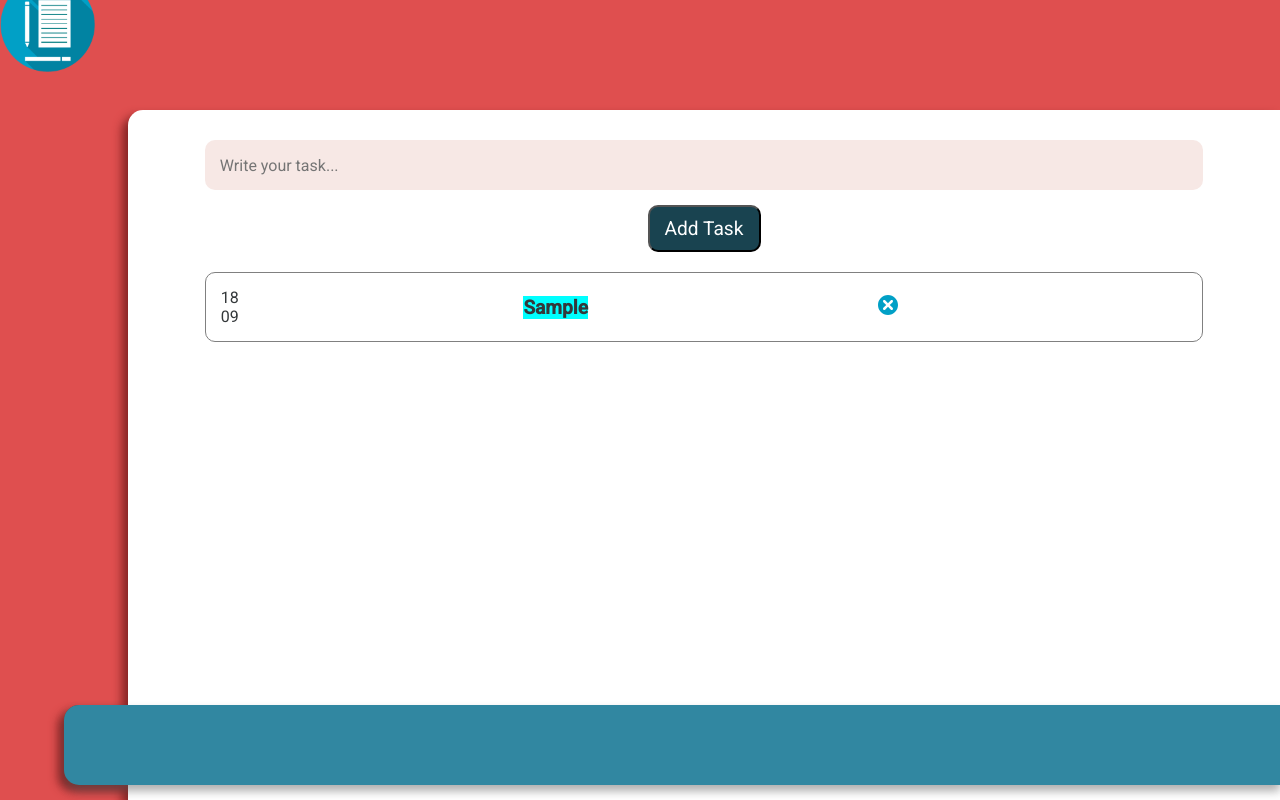
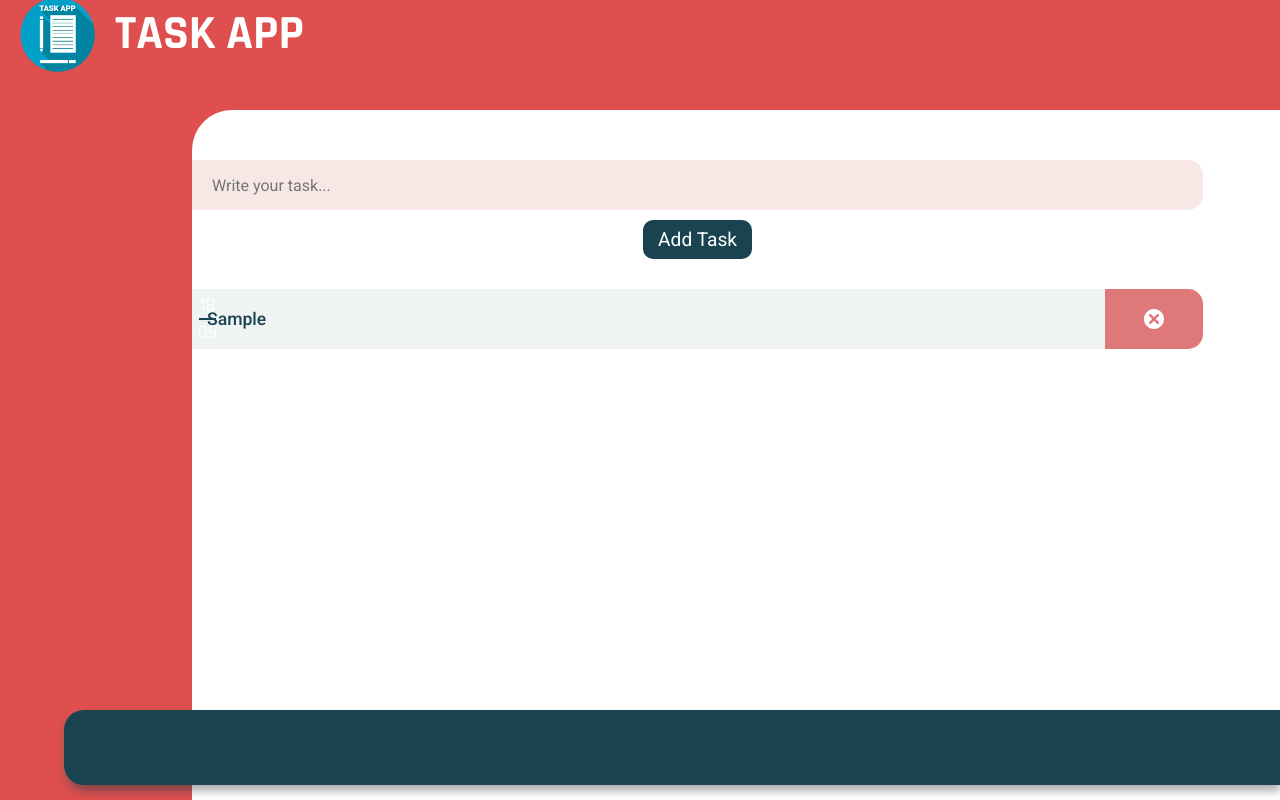
Before and after one commit to saveasfabri/task-app, a React (Create React App) app: page / in a window 1280 px wide. Both pictures are taken after typing "Sample" into the empty fields and a click on the button "Add Task". Built offline with nearby package versions, Linux system fonts and the light colour scheme.

Commit message:
:sparkles: Add: details css

```diff
--- a/public/index.html
+++ b/public/index.html
@@ -5,7 +5,7 @@
     <link rel="icon" href="%PUBLIC_URL%/favicon.ico" />
     <link rel="preconnect" href="https://fonts.googleapis.com">
     <link rel="preconnect" href="https://fonts.gstatic.com" crossorigin>
-    <link href="https://fonts.googleapis.com/css2?family=Roboto:wght@400;500&display=swap" rel="stylesheet">
+    <link href="https://fonts.googleapis.com/css2?family=Roboto:wght@400;500&family=Rajdhani:wght@400;500;600;700&display=swap" rel="stylesheet">
     <meta name="viewport" content="width=device-width, initial-scale=1" />
     <meta name="theme-color" content="#000000" />
     <meta
--- a/src/App.js
+++ b/src/App.js
@@ -8,15 +8,18 @@ function App() {
   return (
     <div className="App">
       <header>
-        <img className="app-logo" src={logo} alt="logo" />
+        <img className="logo" src={logo} alt="logo" />
+        <h1 className='title-App'>TASK APP</h1>
       </header>
+
       <main>
         <TaskList />
       </main>
+
       <footer>
         <div className="bg-footer-1"/>
+      </footer>
 
-      </footer>
       <div className="bg-footer-2"/>
     </div>
   );
--- a/src/components/Task.js
+++ b/src/components/Task.js
@@ -9,9 +9,9 @@ const Task = ({ id, title, dayDate, monthDate, completed, deleteTask }) => {
         <p className='monthDate'>{monthDate}</p>
       </div>
       <h2 className='title-task'>{title}</h2>
-      <div onClick={()=>deleteTask(id)}>
+      <div className='icon-delete-task' onClick={()=>deleteTask(id)}>
 
-        <TiDelete className='icon-delete'/>
+        <TiDelete className='icon'/>
 
       </div>
       <p>{completed}</p>
--- a/src/components/TaskForm.js
+++ b/src/components/TaskForm.js
@@ -8,14 +8,20 @@ const TaskForm = ({sendTask}) => {
   const dayDate = new Date();
   const monthDate = new Date();
 
-  // WIP - handleChange
   const handleChange = (event) => {
-    setInput(event.target.value)
+
+    const Input = event.target.value;
+    function capitalizeTheFirstLetter(input) {
+      return input.charAt(0).toUpperCase() + input.slice(1).toLowerCase();
+    }
+    capitalizeTheFirstLetter(Input)
+
+    setInput(capitalizeTheFirstLetter(Input))
     /* console.log("🚀 ~ handleChange ~ event", event)
     console.log("🚀 ~ handleChange ~ event.target", event.target)
     console.log("🚀 ~ handleChange ~ event.target.value", event.target.value) */
   }
-  // WIP - handleSubmit
+
   const handleSubmit = (event) => {
     event.preventDefault();
     /* console.log("🚀 ~ handleSubmit ~ event", event) */
@@ -34,7 +40,7 @@ const TaskForm = ({sendTask}) => {
     <form className="form" onSubmit={handleSubmit}>
       <input
         className="input-form"
-        maxlength="20"
+        maxLength="30"
         type="text"
         name="text"
         placeholder="Write your task..."
--- a/src/styles/_App.scss
+++ b/src/styles/_App.scss
@@ -24,26 +24,39 @@
     display: flex;
     align-items: center;
 
-    .app-logo {
-      width: 95px;
-      height: 95px;
+    .logo {
+      width: 75px;
+      height: 75px;
+      margin-left: 20px;
+    };
+    .title-App {
+      color: #fff;
+      font-family: 'Rajdhani', sans-serif;
+      font-size: 3em;
+      margin-left: 20px
     };
   };
   main {
     grid-area: main;
-    width: 90%;
+    width: 85%;
     height: 100%;
-    padding: 0 6vw;
-    border-radius: 15px 0 0 0 ;
+    padding: 0 6vw 0 0;
+    border-radius: 40px 0 0 0 ;
     background-color: #fff;
-    box-shadow: -6px 6px 10px rgb(133, 36, 36);
     justify-self: flex-end;
     z-index: 1;
+    .title-taskList {
+      color: #df4f4f;
+      font-size: 1.3em;
+      font-weight: 200;
+      margin-top: 30px;
+      margin-left: 25px
+    }
   };
   footer{
     position: fixed;
     width: 95%;
-    height: 80px;
+    height: 75px;
     bottom: 15px;
     border-radius: 15px 0 0 15px;
     justify-self: flex-end;
@@ -56,21 +69,21 @@
       position:absolute;
       width: 100%;
       height: 100%;
-      border-radius: 15px 0 0 15px;
-      background-color: #3187a1;
-      box-shadow: 0px 6px 10px rgba(87, 87, 87, 0.486);
+      border-radius: 20px 0 0 20px;
+      background-color: #194350;
+      box-shadow: 0px 6px 8px rgba(87, 87, 87, 0.486);
     };
   };
   .bg-footer-2 {//para lograr somgra bajo el main
     position: fixed;
-    width: 95%;
-    height: 80px;
+    width: 94%;
+    height: 74px;
     bottom: 15px;
-    border-radius: 15px 0 0 15px;
+    border-radius: 20px 0 0 20px;
     justify-self: flex-end;
     align-self: flex-start;
     background-color: #9b2d14;
-    box-shadow: -6px 6px 10px rgb(133, 36, 36);
+    box-shadow: -6px 6px 6px rgba(133, 36, 36, 0.438);
   };
 };
 
--- a/src/styles/_Task.scss
+++ b/src/styles/_Task.scss
@@ -1,29 +1,59 @@
 @import "variables";
 
 .task {
+  position: relative;
   width: 100%;
-  border: 1px solid grey;
-  padding: 15px;
-  border-radius: 10px;
-  margin-top: 20px;
+  height: 60px;
+  border-radius: 0 15px 15px 0;
+  margin-top: 30px;
+  background-color: #19435010;
   display: flex;
   align-items: center;
   justify-content: space-between;
 
   .date-form {
-    color:blue; height: 100%;
+    position: absolute;
+    left: -35px;
+    width: 10%;
+    height: 100%;
     display: flex;
     flex-direction: column;
     align-items: center;
-  }
+    justify-content: center;
+    z-index: 2;
+    .dayDate {
+      color: #fff;
+      font-size: 1.2em;
+      font-weight: 500;
+      font-family: 'Rajdhani', sans-serif;
+    border-bottom: 2px solid #194350;
+    }
+    .monthDate {
+      color: #fff;
+      font-size: 1.2em;
+      font-weight: 500;
+      font-family: 'Rajdhani', sans-serif;
+    }
+  };
   .title-task {
+    width: 90%;
+    color: #194350;
+    font-size: 1.1em;
+    font-weight: 500;
+    margin: 15px;
+    overflow-wrap: anywhere;
+  };
+  .icon-delete-task {
+    width: 10%;
     height: 100%;
-    font-size: 1.2em;
-    background-color: aqua;
-    flex-wrap: wrap;
-  }
-  .icon-delete {
-    font-size: 30px;
-    fill: $sky-blue;
+    border-radius: 0 15px 15px 0;
+    background-color: #df7979;
+    display: flex;
+    justify-content: center;
+    align-items: center;
+    .icon {
+      font-size: 30px;
+      fill: #fff;
+    };
   };
 };
--- a/src/styles/_TaskForm.scss
+++ b/src/styles/_TaskForm.scss
@@ -10,19 +10,24 @@
     height: 50px;
     font-size: 1em;
     color: #476b75;
-    padding: 0 15px;
-    border-radius: 10px;
+    padding: 0 20px;
+    border-radius:  0 15px 15px 0;
     border: none;
-    margin-top: 30px;
+    margin-top: 50px;
     background-color: #f7e8e5;
+    &:focus {
+      outline: none;
+      background-color: #fdc6be;
+    }
   };
   .btn-form {
     color: #fff;
     font-size: 1.2em;
     font-weight: 400;
-    padding: 10px 15px;
+    padding: 8px 15px;
+    border: none;
     border-radius: 10px;
-    margin-top: 15px;
+    margin-top: 10px;
     background-color: #194350;
   };
 };
--- a/src/styles/style.css
+++ b/src/styles/style.css
@@ -24,25 +24,38 @@
   display: flex;
   align-items: center;
 }
-.App header .app-logo {
-  width: 95px;
-  height: 95px;
+.App header .logo {
+  width: 75px;
+  height: 75px;
+  margin-left: 20px;
+}
+.App header .title-App {
+  color: #fff;
+  font-family: "Rajdhani", sans-serif;
+  font-size: 3em;
+  margin-left: 20px;
 }
 .App main {
   grid-area: main;
-  width: 90%;
+  width: 85%;
   height: 100%;
-  padding: 0 6vw;
-  border-radius: 15px 0 0 0;
+  padding: 0 6vw 0 0;
+  border-radius: 40px 0 0 0;
   background-color: #fff;
-  box-shadow: -6px 6px 10px rgb(133, 36, 36);
   justify-self: flex-end;
   z-index: 1;
+}
+.App main .title-taskList {
+  color: #df4f4f;
+  font-size: 1.3em;
+  font-weight: 200;
+  margin-top: 30px;
+  margin-left: 25px;
 }
 .App footer {
   position: fixed;
   width: 95%;
-  height: 80px;
+  height: 75px;
   bottom: 15px;
   border-radius: 15px 0 0 15px;
   justify-self: flex-end;
@@ -55,20 +68,20 @@
   position: absolute;
   width: 100%;
   height: 100%;
-  border-radius: 15px 0 0 15px;
-  background-color: #3187a1;
-  box-shadow: 0px 6px 10px rgba(87, 87, 87, 0.486);
+  border-radius: 20px 0 0 20px;
+  background-color: #194350;
+  box-shadow: 0px 6px 8px rgba(87, 87, 87, 0.486);
 }
 .App .bg-footer-2 {
   position: fixed;
-  width: 95%;
-  height: 80px;
+  width: 94%;
+  height: 74px;
   bottom: 15px;
-  border-radius: 15px 0 0 15px;
+  border-radius: 20px 0 0 20px;
   justify-self: flex-end;
   align-self: flex-start;
   background-color: #9b2d14;
-  box-shadow: -6px 6px 10px rgb(133, 36, 36);
+  box-shadow: -6px 6px 6px rgba(133, 36, 36, 0.438);
 }
 
 /* ************************ Media Query 540px *************************/
@@ -100,31 +113,60 @@
 /* ***** text ***** */
 /* ***** Backgrounds ***** */
 .task {
+  position: relative;
   width: 100%;
-  border: 1px solid grey;
-  padding: 15px;
-  border-radius: 10px;
-  margin-top: 20px;
+  height: 60px;
+  border-radius: 0 15px 15px 0;
+  margin-top: 30px;
+  background-color: rgba(25, 67, 80, 0.062745098);
   display: flex;
   align-items: center;
   justify-content: space-between;
 }
 .task .date-form {
-  color: blue;
+  position: absolute;
+  left: -35px;
+  width: 10%;
   height: 100%;
   display: flex;
   flex-direction: column;
   align-items: center;
+  justify-content: center;
+  z-index: 2;
+}
+.task .date-form .dayDate {
+  color: #fff;
+  font-size: 1.2em;
+  font-weight: 500;
+  font-family: "Rajdhani", sans-serif;
+  border-bottom: 2px solid #194350;
+}
+.task .date-form .monthDate {
+  color: #fff;
+  font-size: 1.2em;
+  font-weight: 500;
+  font-family: "Rajdhani", sans-serif;
 }
 .task .title-task {
+  width: 90%;
+  color: #194350;
+  font-size: 1.1em;
+  font-weight: 500;
+  margin: 15px;
+  overflow-wrap: anywhere;
+}
+.task .icon-delete-task {
+  width: 10%;
   height: 100%;
-  font-size: 1.2em;
-  background-color: aqua;
-  flex-wrap: wrap;
+  border-radius: 0 15px 15px 0;
+  background-color: #df7979;
+  display: flex;
+  justify-content: center;
+  align-items: center;
 }
-.task .icon-delete {
+.task .icon-delete-task .icon {
   font-size: 30px;
-  fill: #01a0c6;
+  fill: #fff;
 }
 
 /* ***** Colors ***** */
@@ -141,19 +183,24 @@
   height: 50px;
   font-size: 1em;
   color: #476b75;
-  padding: 0 15px;
-  border-radius: 10px;
+  padding: 0 20px;
+  border-radius: 0 15px 15px 0;
   border: none;
-  margin-top: 30px;
+  margin-top: 50px;
   background-color: #f7e8e5;
+}
+.form .input-form:focus {
+  outline: none;
+  background-color: #fdc6be;
 }
 .form .btn-form {
   color: #fff;
   font-size: 1.2em;
   font-weight: 400;
-  padding: 10px 15px;
+  padding: 8px 15px;
+  border: none;
   border-radius: 10px;
-  margin-top: 15px;
+  margin-top: 10px;
   background-color: #194350;
 }
 
```
Also changed, not shown: 1 other file (tests, documents, lock files or other folders).
